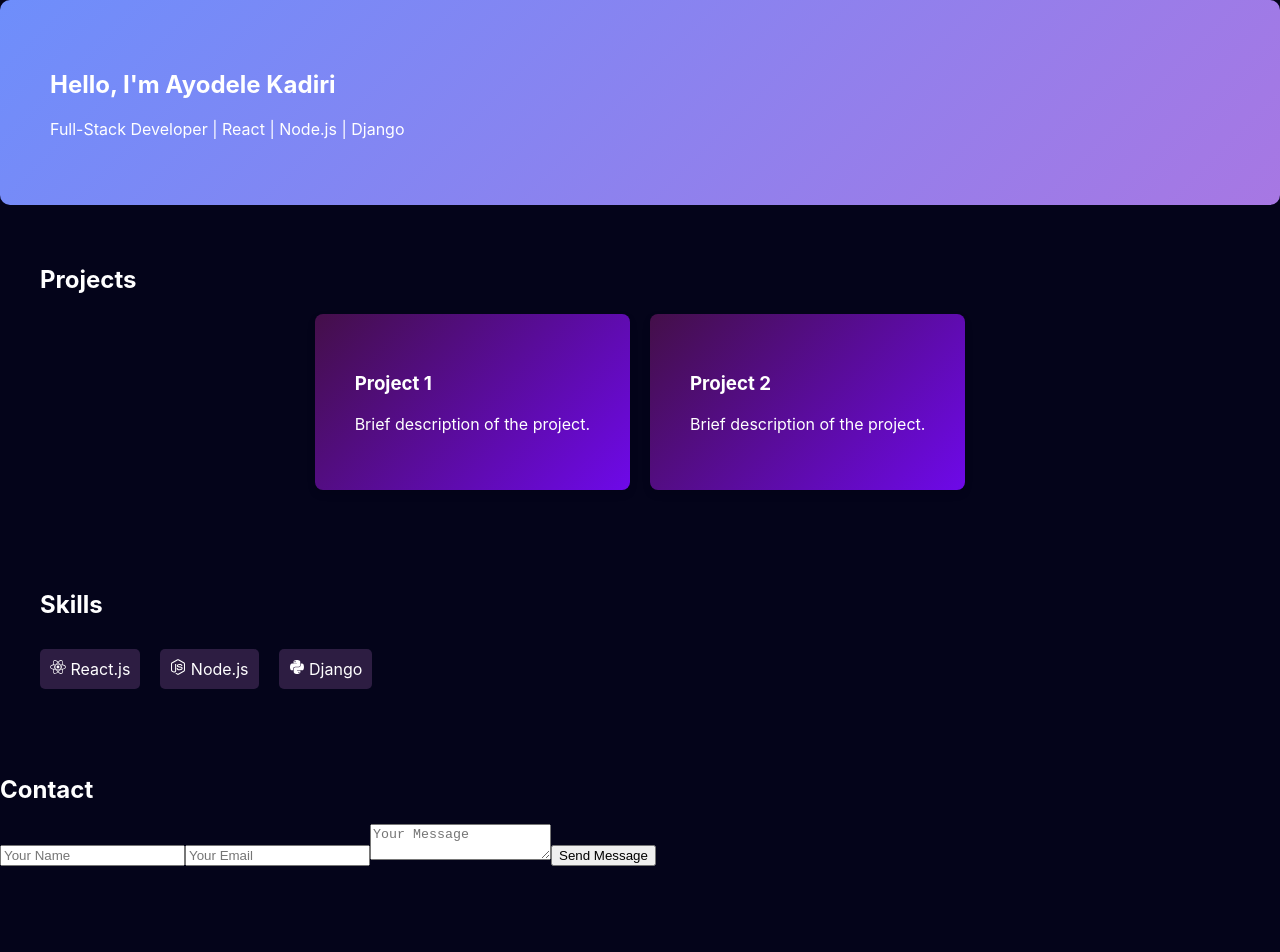
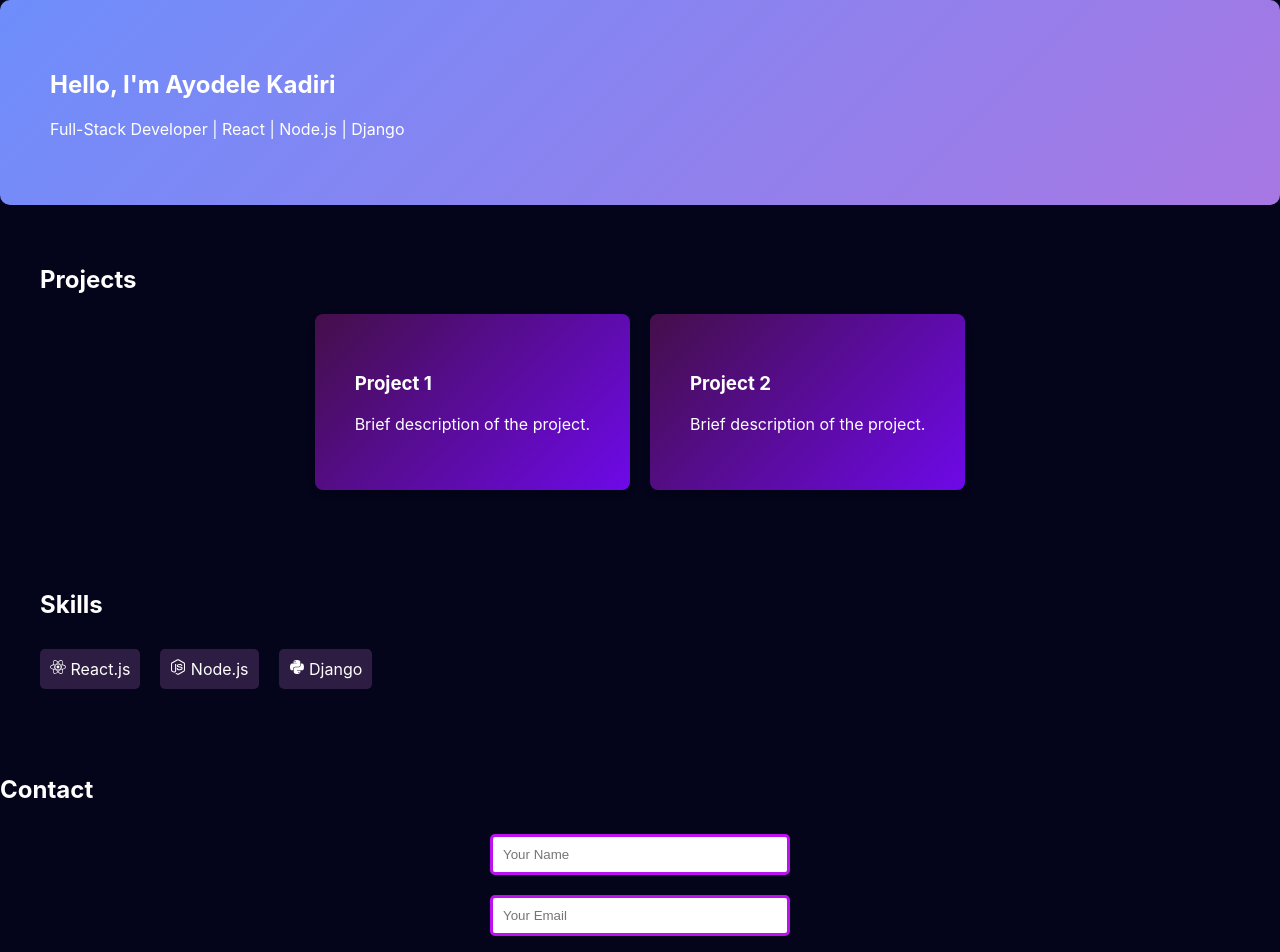
Before and after one commit to kadelcode/my-portfolio, a React (Create React App) app: page / in a window 1280 px wide. Shown: the top 952 px of the page. Before the commit the page ends 866 px from the top, so only its background shows below. Built offline with nearby package versions, Linux system fonts and the light colour scheme.

Commit message:
Add contact form styles

```diff
--- a/src/styles.css
+++ b/src/styles.css
@@ -52,3 +52,35 @@ body {
 .skills li:first-child {
     margin-left: 0;
 }
+
+/* Contact Form */
+.contact form {
+    display: flex;
+    flex-direction: column;
+    width: 300px;
+    margin: auto;
+}
+
+.contact input, .contact textarea {
+    margin: 10px 0;
+    padding: 10px;
+    border-radius: 5px;
+    border: 3px solid #bc12f0;
+}
+
+.contact textarea {
+    height: 200px;
+}
+
+.contact button {
+    background-color: #6e8efb;
+    color: white;
+    padding: 10px;
+    border: none;
+    cursor: pointer;
+    border-radius: 5px;
+}
+
+.contact button:hover {
+    background-color: #a777e3;
+}
```
